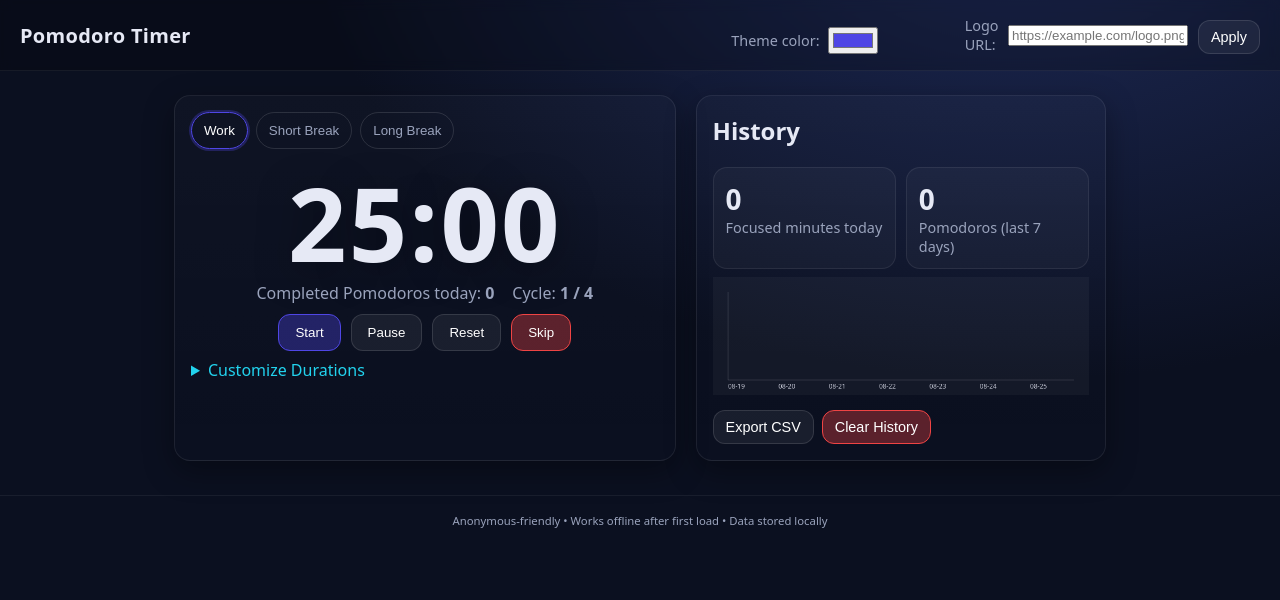
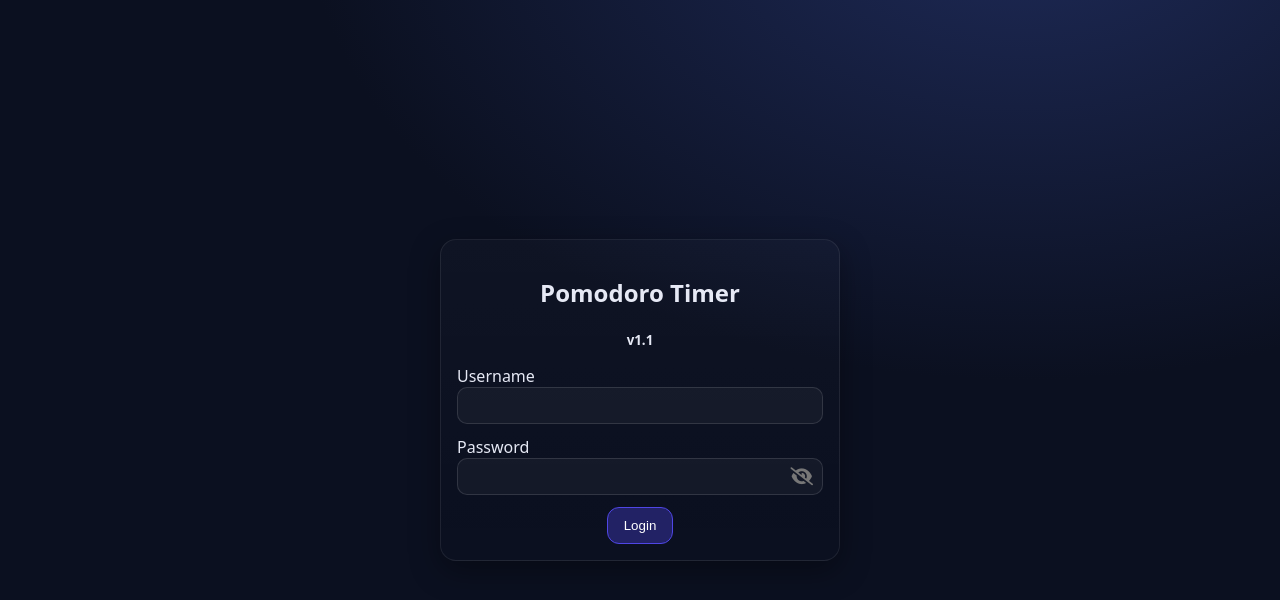
Before and after one commit to MJDionisio/PomodoroTimerv1.0, a plain HTML site: page index.html in a window 1280 px wide. Drawn offline with Linux system fonts and the light colour scheme.

Commit message:
Update index.html

```diff
--- a/index.html
+++ b/index.html
@@ -3,115 +3,121 @@
 <head>
   <meta charset="utf-8" />
   <meta name="viewport" content="width=device-width, initial-scale=1" />
-  <title>Pomodoro Timer</title>
+  <title>Login - Pomodoro Timer</title>
   <link rel="stylesheet" href="styles.css" />
   <link rel="icon" href="data:," />
+
+  <!-- Font Awesome for eye/eye-slash icons -->
+  <link rel="stylesheet" href="https://cdnjs.cloudflare.com/ajax/libs/font-awesome/6.5.0/css/all.min.css">
+
+  <style>
+    body {
+      display: flex;
+      justify-content: center;
+      align-items: center;
+      height: 100vh;
+      margin: 0;
+    }
+    .login-card {
+      width: 100%;
+      max-width: 400px;
+      position: relative;
+    }
+    .login-card label {
+      display: block;
+      margin-bottom: 12px;
+    }
+    .login-card input[type="text"],
+    .login-card input[type="password"] {
+      width: 100%;
+      padding-right: 40px; /* make space for eye icon */
+    }
+    .password-wrapper {
+      position: relative;
+    }
+    .toggle-password {
+      position: absolute;
+      right: 10px;
+      top: 50%;
+      transform: translateY(-50%);
+      cursor: pointer;
+      font-size: 18px;
+      color: var(--fg-muted, #777);
+    }
+    .toggle-password:hover {
+      color: var(--brand, #4f46e5);
+    }
+  </style>
 </head>
 <body>
-  <header class="app-header">
-    <div class="brand">
-      <img id="brandLogo" alt="Logo" />
-      <h1>Pomodoro Timer</h1>
-    </div>
-    <div class="brand-controls">
-      <label class="inline">
-        Theme color:
-        <input type="color" id="themeColor" value="#4f46e5" />
-      </label>
-      <label class="inline">
-        Logo URL:
-        <input type="url" id="logoUrl" placeholder="https://example.com/logo.png" />
-      </label>
-      <button id="applyBrand" class="btn sm">Apply</button>
-    </div>
-  </header>
-
-  <main class="container">
-    <section class="timer-card">
-      <div class="mode-tabs" role="tablist" aria-label="Timer modes">
-        <button class="tab active" data-mode="work">Work</button>
-        <button class="tab" data-mode="short">Short Break</button>
-        <button class="tab" data-mode="long">Long Break</button>
+  <main class="login-card timer-card">
+    <h2 style="text-align:center; margin-bottom:16px;">Pomodoro Timer</h2>
+    <h5 style="text-align:center; margin-bottom:16px;">v1.1 </h5>
+    <form id="loginForm" class="settings">
+      <div>
+        <label>
+          Username
+          <input type="text" id="username" required />
+        </label>
+        <label>
+          Password
+          <div class="password-wrapper">
+            <input type="password" id="password" required />
+            <i id="togglePassword" class="fa-solid fa-eye-slash toggle-password"></i>
+          </div>
+        </label>
       </div>
-
-      <div class="timer-display">
-        <div id="countdown">25:00</div>
-        <div class="cycle-info">
-          <span>Completed Pomodoros today: <strong id="todayCount">0</strong></span>
-          <span>Cycle: <strong id="cycleLabel">1 / 4</strong></span>
-        </div>
+      <div style="text-align:center; margin-top:12px;">
+        <button type="submit" class="btn primary">Login</button>
       </div>
-
-      <div class="controls">
-        <button id="startBtn" class="btn primary">Start</button>
-        <button id="pauseBtn" class="btn">Pause</button>
-        <button id="resetBtn" class="btn">Reset</button>
-        <button id="skipBtn" class="btn danger">Skip</button>
-      </div>
-
-      <details class="settings">
-        <summary>Customize Durations</summary>
-        <div class="grid">
-          <label>
-            Work (min)
-            <input type="number" id="workMins" min="1" max="120" value="25" />
-          </label>
-          <label>
-            Short Break (min)
-            <input type="number" id="shortMins" min="1" max="60" value="5" />
-          </label>
-          <label>
-            Long Break (min)
-            <input type="number" id="longMins" min="1" max="60" value="15" />
-          </label>
-          <label>
-            Long break every N pomodoros
-            <input type="number" id="longEvery" min="2" max="12" value="4" />
-          </label>
-        </div>
-        <div class="grid">
-          <label>
-            Sounds
-            <select id="soundLevel">
-              <option value="quiet">Quiet</option>
-              <option value="normal" selected>Normal</option>
-              <option value="loud">Loud</option>
-              <option value="off">Off</option>
-            </select>
-          </label>
-          <label class="checkbox">
-            <input type="checkbox" id="notifyToggle" />
-            Enable notifications
-          </label>
-          <button id="saveSettings" class="btn primary sm">Save Settings</button>
-        </div>
-      </details>
-    </section>
-
-    <section class="report-card">
-      <h2>History</h2>
-      <div class="stats">
-        <div class="stat">
-          <div class="stat-value" id="todayMinutes">0</div>
-          <div class="stat-label">Focused minutes today</div>
-        </div>
-        <div class="stat">
-          <div class="stat-value" id="weekTotal">0</div>
-          <div class="stat-label">Pomodoros (last 7 days)</div>
-        </div>
-      </div>
-      <canvas id="weekChart" width="700" height="220" aria-label="Weekly bar chart"></canvas>
-      <div class="export-row">
-        <button id="exportCsv" class="btn sm">Export CSV</button>
-        <button id="clearHistory" class="btn danger sm">Clear History</button>
-      </div>
-    </section>
+    </form>
+    <p id="errorMsg" style="color: var(--danger); text-align:center; margin-top:10px; display:none;">
+      Invalid username or password.
+    </p>
   </main>
 
-  <footer class="app-footer">
-    <small>Anonymous-friendly • Works offline after first load • Data stored locally</small>
-  </footer>
+  <script>
+    // ---------- Branding ----------
+    const defaultPrefs = { themeColor: '#4f46e5', logoUrl: '' };
+    function loadPrefs() {
+      try {
+        const raw = localStorage.getItem('pomodoro.pref.v1');
+        return raw ? { ...defaultPrefs, ...JSON.parse(raw) } : defaultPrefs;
+      } catch { return defaultPrefs; }
+    }
+    function applyBranding() {
+      const prefs = loadPrefs();
+      document.documentElement.style.setProperty('--brand', prefs.themeColor || defaultPrefs.themeColor);
+    }
+    applyBranding();
 
-  <script src="app.js"></script>
+    // ---------- Show/Hide Password ----------
+    const passwordField = document.getElementById("password");
+    const toggleIcon = document.getElementById("togglePassword");
+
+    toggleIcon.addEventListener("click", function () {
+      const isHidden = passwordField.type === "password";
+      passwordField.type = isHidden ? "text" : "password";
+      toggleIcon.classList.toggle("fa-eye", isHidden);
+      toggleIcon.classList.toggle("fa-eye-slash", !isHidden);
+    });
+
+    // ---------- Login ----------
+    const form = document.getElementById('loginForm');
+    const errorMsg = document.getElementById('errorMsg');
+
+    form.addEventListener('submit', function(e){
+      e.preventDefault();
+      const user = document.getElementById('username').value.trim();
+      const pass = document.getElementById('password').value.trim();
+
+      if(user === "Admin" && pass === "021988"){
+        localStorage.setItem("loggedIn", "true");
+        window.location.href = "login.html"; // redirect to Pomodoro app
+      } else {
+        errorMsg.style.display = "block";
+      }
+    });
+  </script>
 </body>
 </html>
```
